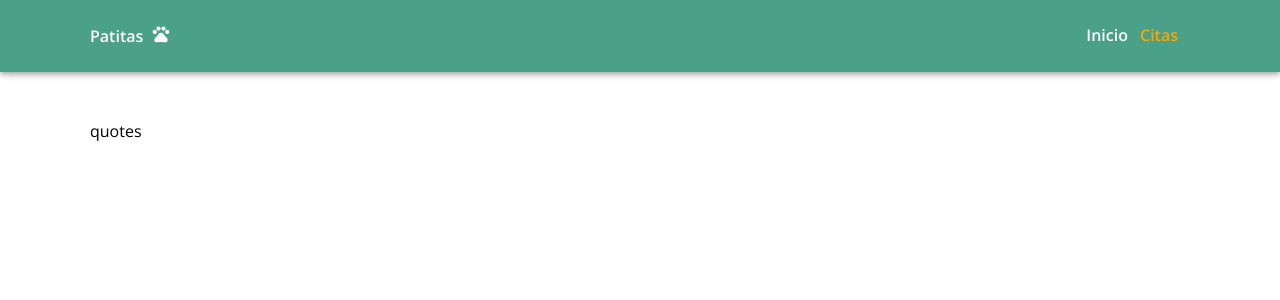
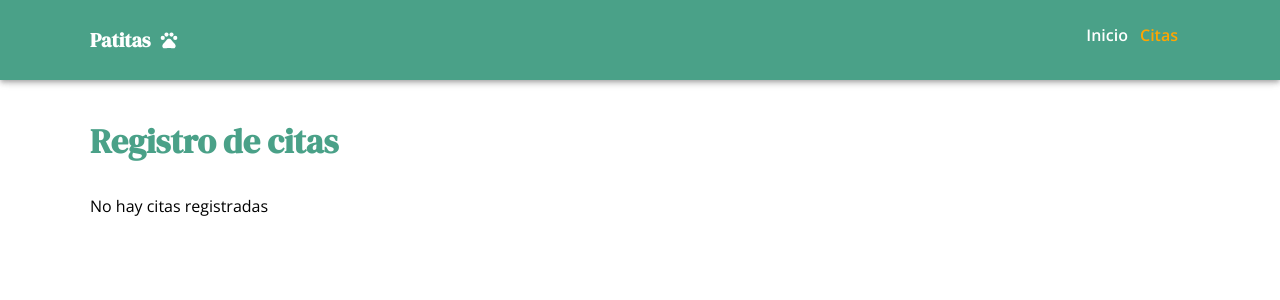
Before and after one commit to ChrisCedi/veterinaria-patitas, a React (Vite) app: page /quotes in a window 1280 px wide. Shown: the top 300 px of the page. Built offline with nearby package versions, Linux system fonts and the light colour scheme.

Commit message:
quote store actions in form

```diff
--- a/index.html
+++ b/index.html
@@ -11,6 +11,10 @@
       href="https://fonts.googleapis.com/css2?family=Montserrat:ital,wght@0,100..900;1,100..900&family=Open+Sans:ital,wght@0,300..800;1,300..800&display=swap"
       rel="stylesheet"
     />
+    <link
+      href="https://fonts.googleapis.com/css2?family=DM+Serif+Display:ital@0;1&display=swap"
+      rel="stylesheet"
+    />
     <title>V Patitas</title>
   </head>
   <body>
--- a/src/config/theme/theme.ts
+++ b/src/config/theme/theme.ts
@@ -2,7 +2,16 @@ import { createTheme } from "@mui/material";
 
 export const theme = createTheme({
   typography: {
-    fontFamily: '"Open Sans", sans-serif',
+    fontFamily: '"Open Sans", "DM Serif Display", sans-serif',
+    h3: {
+      fontFamily: '"DM Serif Display", serif',
+    },
+    h4: {
+      fontFamily: '"DM Serif Display", serif',
+    },
+    h6: {
+      fontFamily: '"DM Serif Display", serif',
+    },
   },
   palette: {
     primary: {
--- a/src/presentation/components/home/molecules/QuoteForm.tsx
+++ b/src/presentation/components/home/molecules/QuoteForm.tsx
@@ -3,24 +3,18 @@ import { useForm, Controller, SubmitHandler } from "react-hook-form";
 import { TextField, Button, MenuItem, Grid, Dialog } from "@mui/material";
 import { useNavigate } from "react-router-dom";
 import { SubmitDialog } from "./SubmitDialog";
-
-type FormValues = {
-  responsable: string;
-  email: string;
-  contacto: string;
-  mascota: string;
-  razon: string;
-  fechaHora: string;
-};
+import { useQuotesStore } from "../../../store/useQuotesStore";
+import { type QuoteFormValues } from "../../../../types/types";
 
 export const QuoteForm: React.FC = () => {
+  const { addQuote } = useQuotesStore();
   const navigate = useNavigate();
   const {
     handleSubmit,
     control,
     reset,
     formState: { errors },
-  } = useForm<FormValues>();
+  } = useForm<QuoteFormValues>();
 
   const [open, setOpen] = useState(false);
 
@@ -38,7 +32,12 @@ export const QuoteForm: React.FC = () => {
   };
   const currentDateTime = new Date().toISOString().slice(0, 16);
 
-  const onSubmit: SubmitHandler<FormValues> = (data) => {
+  const onSubmit: SubmitHandler<QuoteFormValues> = (data) => {
+    const newData = {
+      ...data,
+      id: `id-${Date.now()}`,
+    };
+    addQuote(newData);
     handleClickOpen();
   };
 
--- a/src/presentation/components/shared/Header/Header.tsx
+++ b/src/presentation/components/shared/Header/Header.tsx
@@ -15,6 +15,8 @@ export const Header = () => {
           <Box>
             <Typography
               display="flex"
+              alignItems="center"
+              variant="h6"
               fontWeight={600}
               sx={{ cursor: "pointer" }}
               onClick={() => navigate("/")}
--- a/src/presentation/screens/Quotes/Quotes.tsx
+++ b/src/presentation/screens/Quotes/Quotes.tsx
@@ -1,11 +1,29 @@
-import { Box } from "@mui/material";
+import { Box, Typography } from "@mui/material";
 import { Container } from "../../components/shared/Container";
+import { useQuotesStore } from "../../store/useQuotesStore";
 
 export const Quotes = () => {
+  const { quotes } = useQuotesStore();
+
   return (
     <div style={{ minHeight: "100vh" }}>
       <Box sx={{ paddingTop: 15 }}>
-        <Container>quotes</Container>
+        <Container>
+          <Typography
+            variant="h4"
+            fontWeight={600}
+            color="primary"
+            sx={{ paddingBottom: 4 }}
+          >
+            Registro de citas
+          </Typography>
+
+          {quotes.length > 0 ? (
+            `${quotes.length}`
+          ) : (
+            <Typography>No hay citas registradas</Typography>
+          )}
+        </Container>
       </Box>
     </div>
   );
--- a/src/presentation/sections/home/StartSection.tsx
+++ b/src/presentation/sections/home/StartSection.tsx
@@ -49,9 +49,9 @@ export const StartSection = () => {
           sx={{ paddingBottom: 4 }}
           textAlign="center"
         >
-          Veterinaria Patitas
+          Veterinaria patitas
         </Typography>
-        <Typography sx={{ paddingY: 3, fontWeight: 600 }}>
+        <Typography sx={{ paddingY: 3, fontWeight: 400 }}>
           Nos dedicamos a ofrecer el mejor cuidado para tus fieles compañeros.
           Nuestra misión es proporcionar atención veterinaria de alta calidad en
           un ambiente cálido y acogedor.
--- /dev/null
+++ b/src/presentation/store/useQuotesStore.ts
@@ -0,0 +1,15 @@
+import { create } from "zustand";
+import { QuotesState } from "../../types/types";
+
+export const useQuotesStore = create<QuotesState>()((set) => ({
+  quotes: [],
+  addQuote: (newItem) =>
+    set((state) => {
+      return { quotes: [newItem, ...state.quotes] };
+    }),
+  removeQuote: (id: string) =>
+    set((state) => {
+      const newQuotes = state.quotes.filter((quote) => id !== quote.id);
+      return { quotes: newQuotes };
+    }),
+}));
--- /dev/null
+++ b/src/types/types.ts
@@ -0,0 +1,15 @@
+export interface QuoteFormValues {
+  responsable: string;
+  email: string;
+  contacto: string;
+  mascota: string;
+  razon: string;
+  fechaHora: string;
+  id: string;
+}
+
+export interface QuotesState {
+  quotes: QuoteFormValues[];
+  addQuote: (newItem: QuoteFormValues) => void;
+  removeQuote: (id: string) => void;
+}
```
